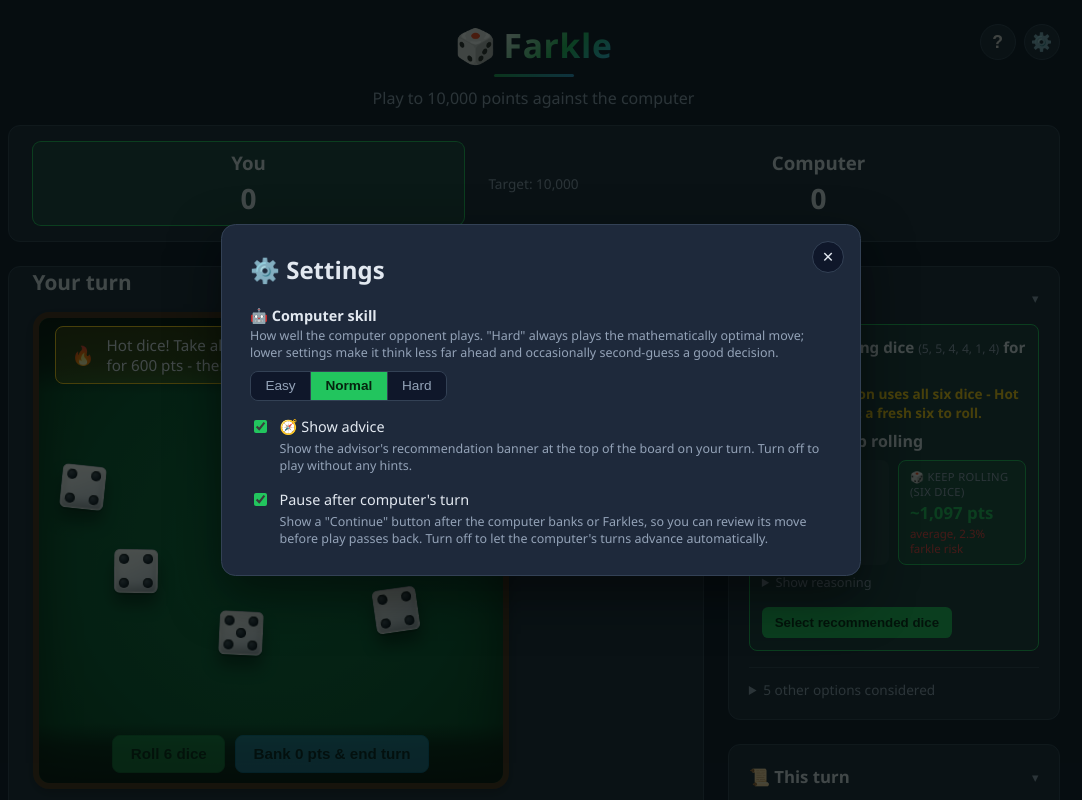
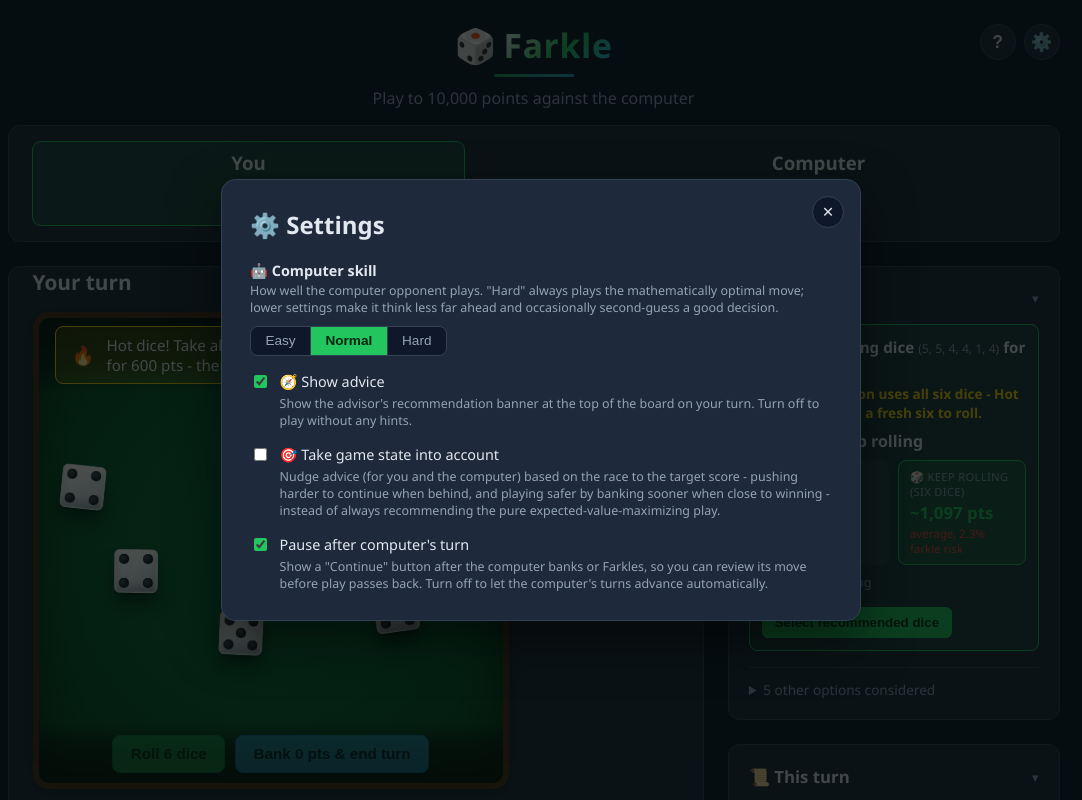
Before and after one commit to rupertbates/farkle, a React (Vite) app: page / in a window 1280 px wide. Both pictures are taken after a click on the button "⚙️". Shown: the top 800 px of the page, without its empty margins (99-1181 px from the left). Built offline with nearby package versions, Linux system fonts and the light colour scheme.

Commit message:
Add a game state awareness setting

```diff
--- a/src/App.tsx
+++ b/src/App.tsx
@@ -19,6 +19,7 @@ const PAUSE_AFTER_COMPUTER_TURN_KEY = 'farkle:setting:pause-after-computer-turn'
 const SHOW_ADVICE_KEY = 'farkle:setting:show-advice';
 const COMPUTER_SKILL_KEY = 'farkle:setting:computer-skill';
 const COMPUTER_SKILL_CODEC = enumCodec<ComputerSkill>(['easy', 'normal', 'hard']);
+const RISK_AWARENESS_KEY = 'farkle:setting:risk-awareness';
 
 export default function App() {
   const [targetScore] = useState(DEFAULT_TARGET_SCORE);
@@ -33,6 +34,7 @@ export default function App() {
     'normal',
     COMPUTER_SKILL_CODEC,
   );
+  const [riskAwareness, setRiskAwareness] = usePersistedState(RISK_AWARENESS_KEY, false, booleanCodec);
   // Tracks whether any dice have ever been rolled in this game (across every turn), so
   // the board's "Roll to throw the dice" placeholder can be shown only once, at the
   // very start of a new game, rather than reappearing at the start of every turn.
@@ -42,11 +44,12 @@ export default function App() {
 
   const togglePauseAfterComputerTurn = () => setPauseAfterComputerTurn((prev) => !prev);
   const toggleShowAdvice = () => setShowAdvice((prev) => !prev);
+  const toggleRiskAwareness = () => setRiskAwareness((prev) => !prev);
 
   const { game, isHumanTurn, advisorReport, computerDecision, selectionValidity, actions, canBank } = useFarkleGame(
     targetScore,
     undefined,
-    undefined,
+    riskAwareness,
     pauseAfterComputerTurn,
     computerSkill,
   );
@@ -358,6 +361,8 @@ export default function App() {
           onToggleShowAdvice={toggleShowAdvice}
           computerSkill={computerSkill}
           onChangeComputerSkill={setComputerSkill}
+          riskAwareness={riskAwareness}
+          onToggleRiskAwareness={toggleRiskAwareness}
           onClose={() => setShowSettings(false)}
         />
       )}
--- a/src/components/SettingsOverlay.tsx
+++ b/src/components/SettingsOverlay.tsx
@@ -13,6 +13,8 @@ export interface SettingsOverlayProps {
   onToggleShowAdvice: () => void;
   computerSkill: ComputerSkill;
   onChangeComputerSkill: (skill: ComputerSkill) => void;
+  riskAwareness: boolean;
+  onToggleRiskAwareness: () => void;
   onClose: () => void;
 }
 
@@ -24,6 +26,8 @@ export function SettingsOverlay({
   onToggleShowAdvice,
   computerSkill,
   onChangeComputerSkill,
+  riskAwareness,
+  onToggleRiskAwareness,
   onClose,
 }: SettingsOverlayProps) {
   return (
@@ -66,6 +70,17 @@ export function SettingsOverlay({
             </span>
           </label>
           <label className="settings__toggle">
+            <input type="checkbox" checked={riskAwareness} onChange={onToggleRiskAwareness} />
+            <span>
+              🎯 Take game state into account
+              <span className="settings__toggle-hint">
+                Nudge advice (for you and the computer) based on the race to the target score - pushing harder to
+                continue when behind, and playing safer by banking sooner when close to winning - instead of always
+                recommending the pure expected-value-maximizing play.
+              </span>
+            </span>
+          </label>
+          <label className="settings__toggle">
             <input type="checkbox" checked={pauseAfterComputerTurn} onChange={onTogglePauseAfterComputerTurn} />
             <span>
               Pause after computer's turn
```
Also changed, not shown: 1 other file (tests, documents, lock files or other folders).
